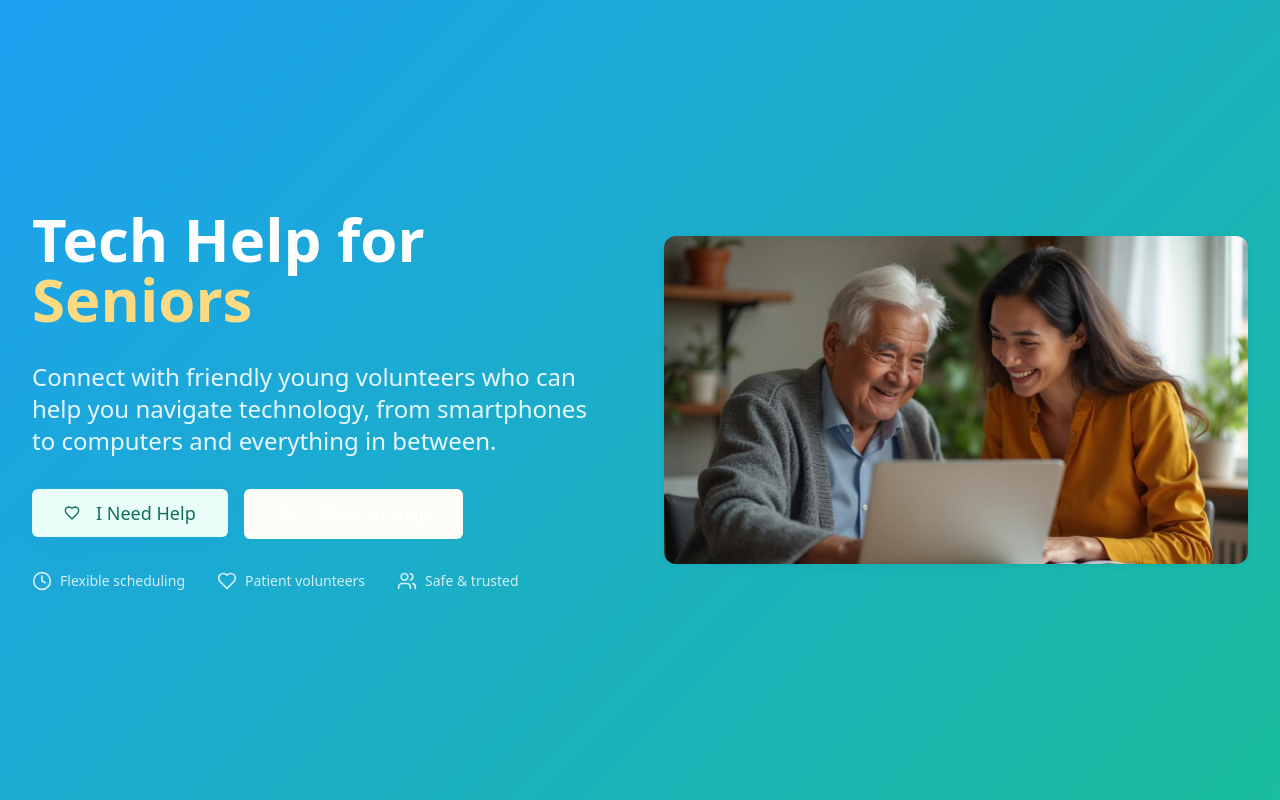
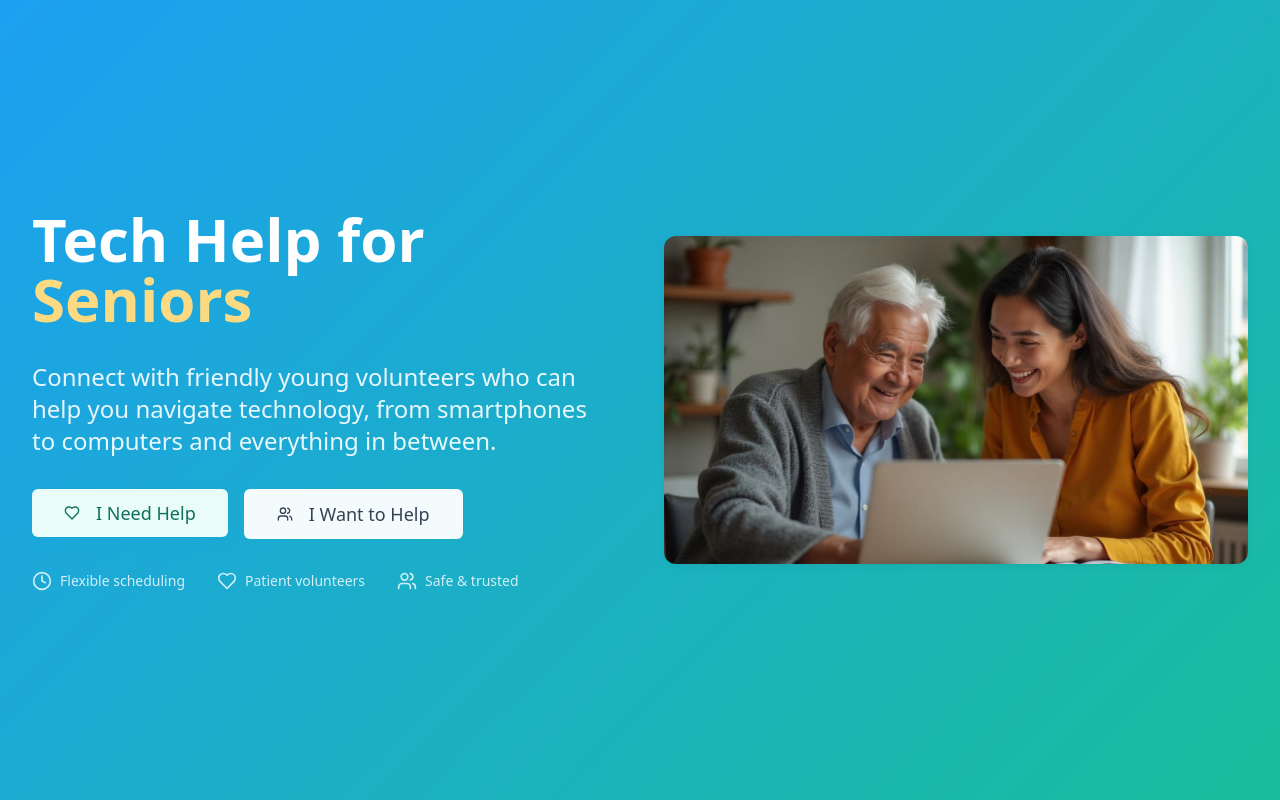
Before and after one commit to allycat1014/tech-connect-grandmas, a React (Vite) app: page / in a window 1280 px wide. Shown: the top 800 px of the page. Built offline with nearby package versions, Linux system fonts and the light colour scheme.

Commit message:
Refine "I want to help" button
Improve readability of the "I want to help" button by making the font color darker.

```diff
--- a/src/components/HeroSection.tsx
+++ b/src/components/HeroSection.tsx
@@ -34,7 +34,7 @@ export const HeroSection = () => {
               <Button
                 size="lg"
                 variant="outline"
-                className="text-lg px-8 py-6 border-primary-foreground/30 text-primary-foreground hover:bg-primary-foreground/10"
+                className="text-lg px-8 py-6 border-primary-foreground/30 text-foreground bg-primary-foreground/95 hover:bg-primary-foreground"
                 onClick={() => scrollToSection('volunteer')}
               >
                 <Users className="mr-2 h-5 w-5" />
```
